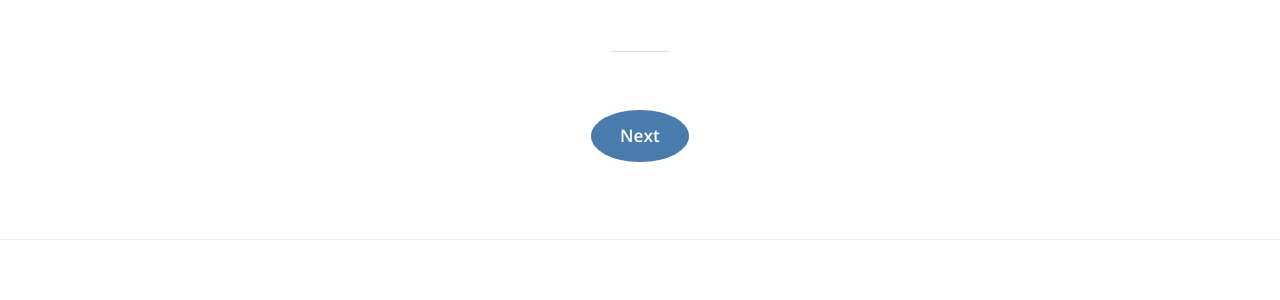
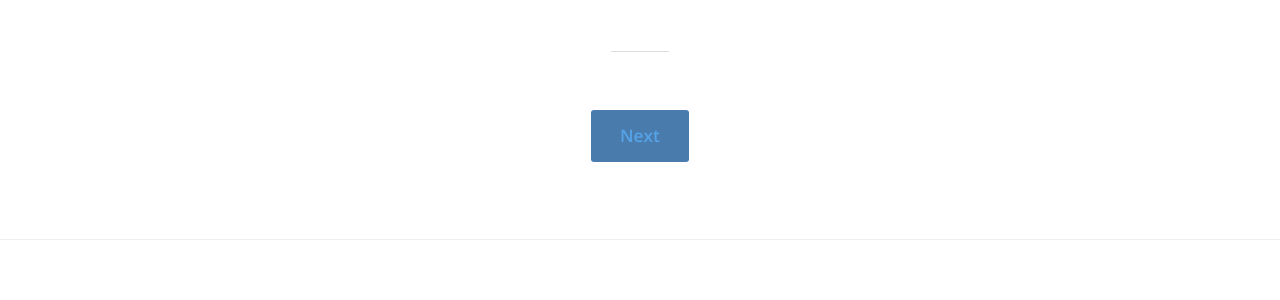
Before and after one commit to mattamabeli/drunken-ironman, a Jekyll site: the page built from index.html, in a window 1280 px wide. Shown: the part 484-784 px from the top of the page. Built offline with Jekyll 4.4.1, drawn with Linux system fonts in a browser that asks for light colours; the list of posts is cut into pages by our own code.

Commit message:
added resources to include

```diff
--- a/assets/css/grid.css
+++ b/assets/css/grid.css
@@ -304,9 +304,9 @@
     -webkit-appearance: none;
     appearance: none;
     background-color: #497bad;
-    -moz-border-radius: 50%;
-    -webkit-border-radius: 50%;
-    border-radius: 50%;
+    -moz-border-radius: 3px;
+    -webkit-border-radius: 3px;
+    border-radius: 3px;
     border: none;
     color: #fff;
     cursor: pointer;
@@ -331,6 +331,12 @@
     {
         background: #5183b6;
         text-decoration: none;
+        color: #fff;
+    }
+
+    .button::selection
+    {
+        color: #fff;
     }
 
 
--- a/assets/css/style.css
+++ b/assets/css/style.css
@@ -1,5 +1,5 @@
 
-section a
+.container a
 {
     color: #57A3E8;
     text-decoration: none;
@@ -9,20 +9,20 @@
     transition: color ease 0.2s;
 }
 
-    section a:hover
+    .container a:hover
     {
         color: #222;
         text-shadow: none;
     }
 
-    section a::selection
+    .container a::selection
     {
         color: #222;
         background: #D6EDFF;
         text-shadow: none;
     }
 
-    section p::selection
+    .container p::selection
     {
         color: #222;
         background: #D6EDFF;
```
